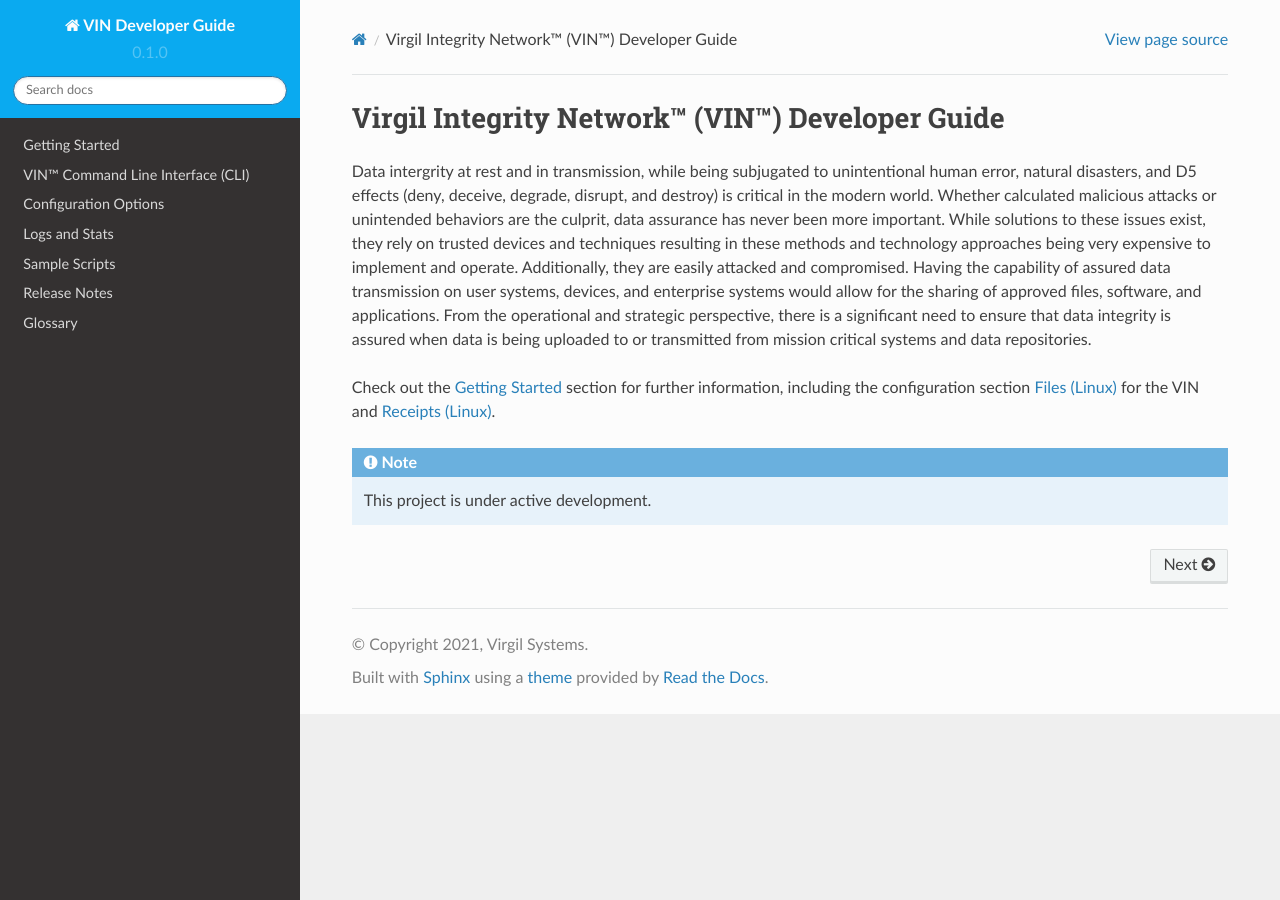
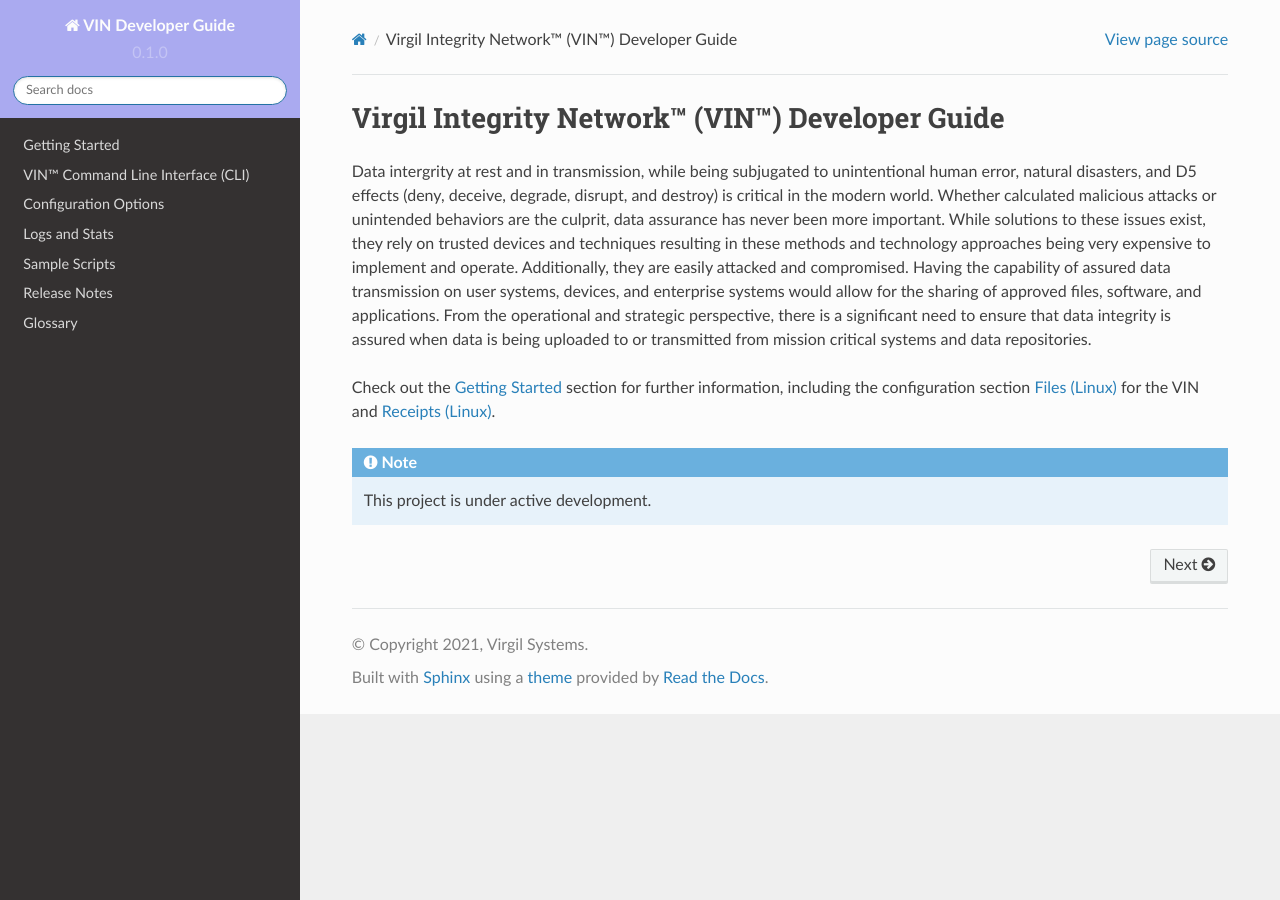
Before and after one commit to Market-Insight-Solutions-LLC/vin-developer-guide, a Sphinx documentation site: the page built from docs/source/index.rst, in a window 1280 px wide. Built offline with Sphinx 7.4.7 and the Read the Docs theme 2.0.0, drawn with Linux system fonts in a browser that asks for light colours.

Commit message:
test grey

```diff
--- a/docs/source/_static/css/custom.css
+++ b/docs/source/_static/css/custom.css
@@ -2,7 +2,7 @@
 
 /* Side navigation bar color */
 .wy-side-nav-search {
-    background-color: #0aaaF0;
+    background-color: #aaaaF0;
 }
 
 /* Fix horizontal scrollbars in tables*/
```
